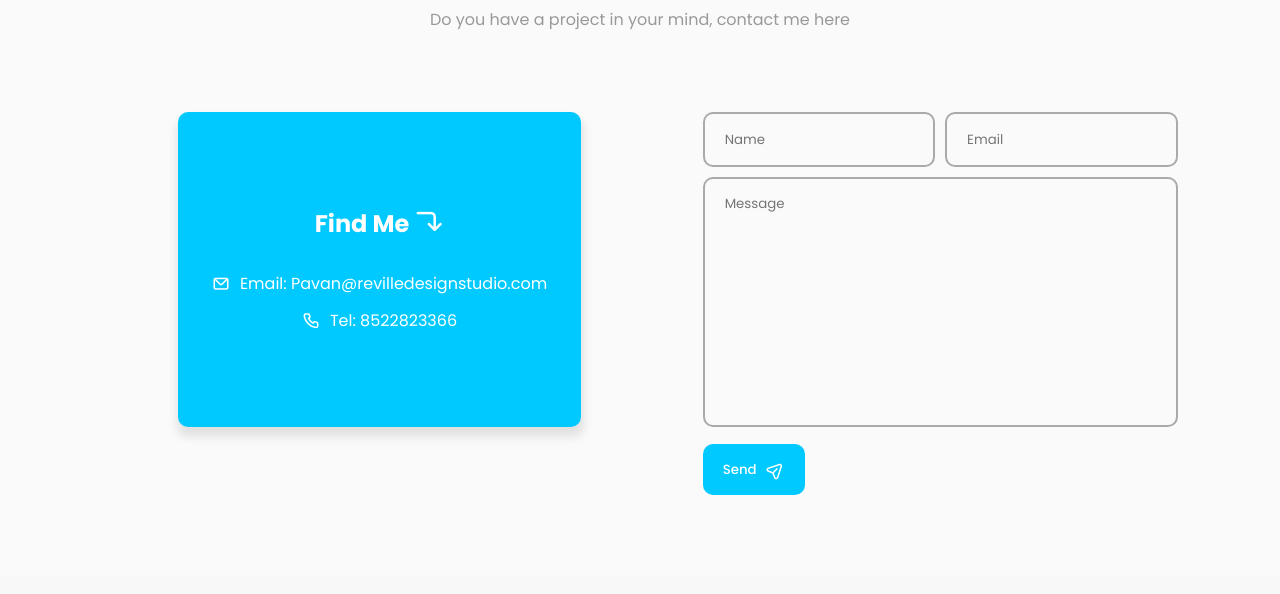
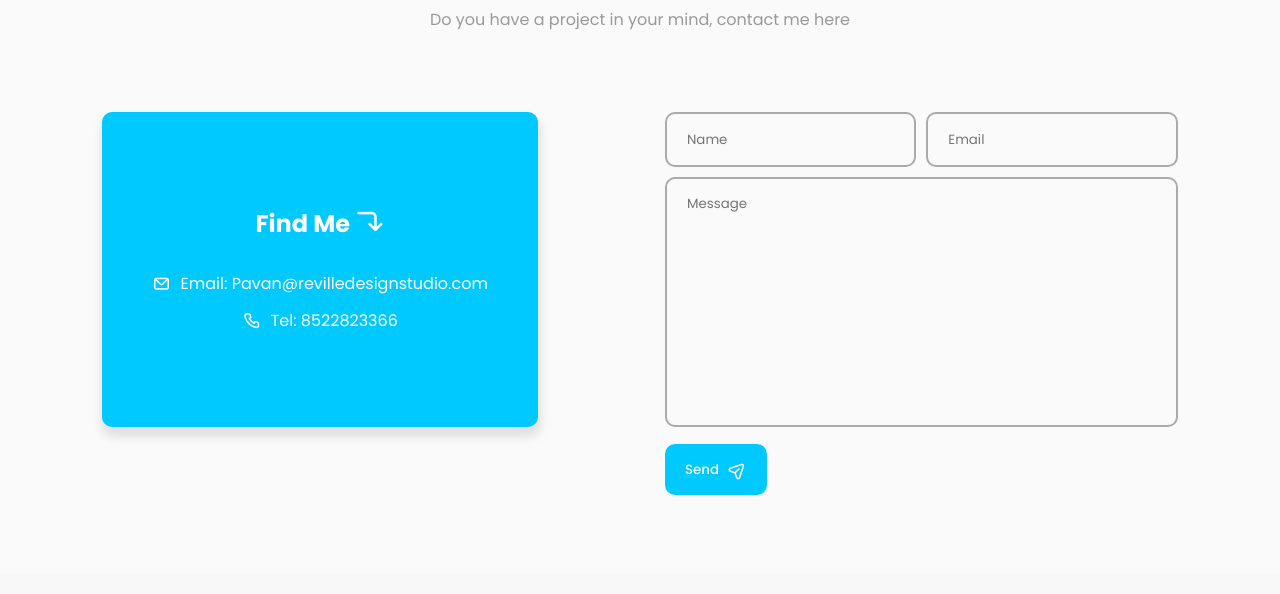
Before and after one commit to webdeveloper200410/reville-design-studio, a plain HTML site: page index.html in a window 1280 px wide. Shown: the part 3411-4005 px from the top of the page. Drawn offline with nearby package versions, Linux system fonts and the light colour scheme; a script that the page names is missing.

Commit message:
Update index.html

```diff
--- a/index.html
+++ b/index.html
@@ -92,6 +92,7 @@
 
        <!-- -------------- ABOUT BOX ---------------- -->
       <section class="section" id="about">
+
 
 <div class="top-header">
   <h1 class="jk">  WHO WE ARE ?</h1> </div>
@@ -233,7 +234,7 @@
             <h1>Get in touch</h1>
             <span>Do you have a project in your mind, contact me here</span>
           </div>
-          <div class="kalki">
+          <div class="row">
              <div class="col">
                 <div class="contact-info">
                     <h2>Find Me <i class="uil uil-corner-right-down"></i></h2>
@@ -300,6 +301,7 @@
             <p>Copyright &copy; <a href="#home" style="text-decoration: none;">Reville Studio</a> - All rights reserved</p>
         </div>
         <span id="siteseal"><script async type="text/javascript" src="https://seal.godaddy.com/getSeal?sealID=vfht3bawhrIIivYWGbWHz5Li3i5h65Y73m3PLhZjAqHfksIiaGjUmSCC7kJR"></script></span>
+    </footer>
 
     </div>
 
```
Lines whose indentation alone changed are shown as unchanged.
